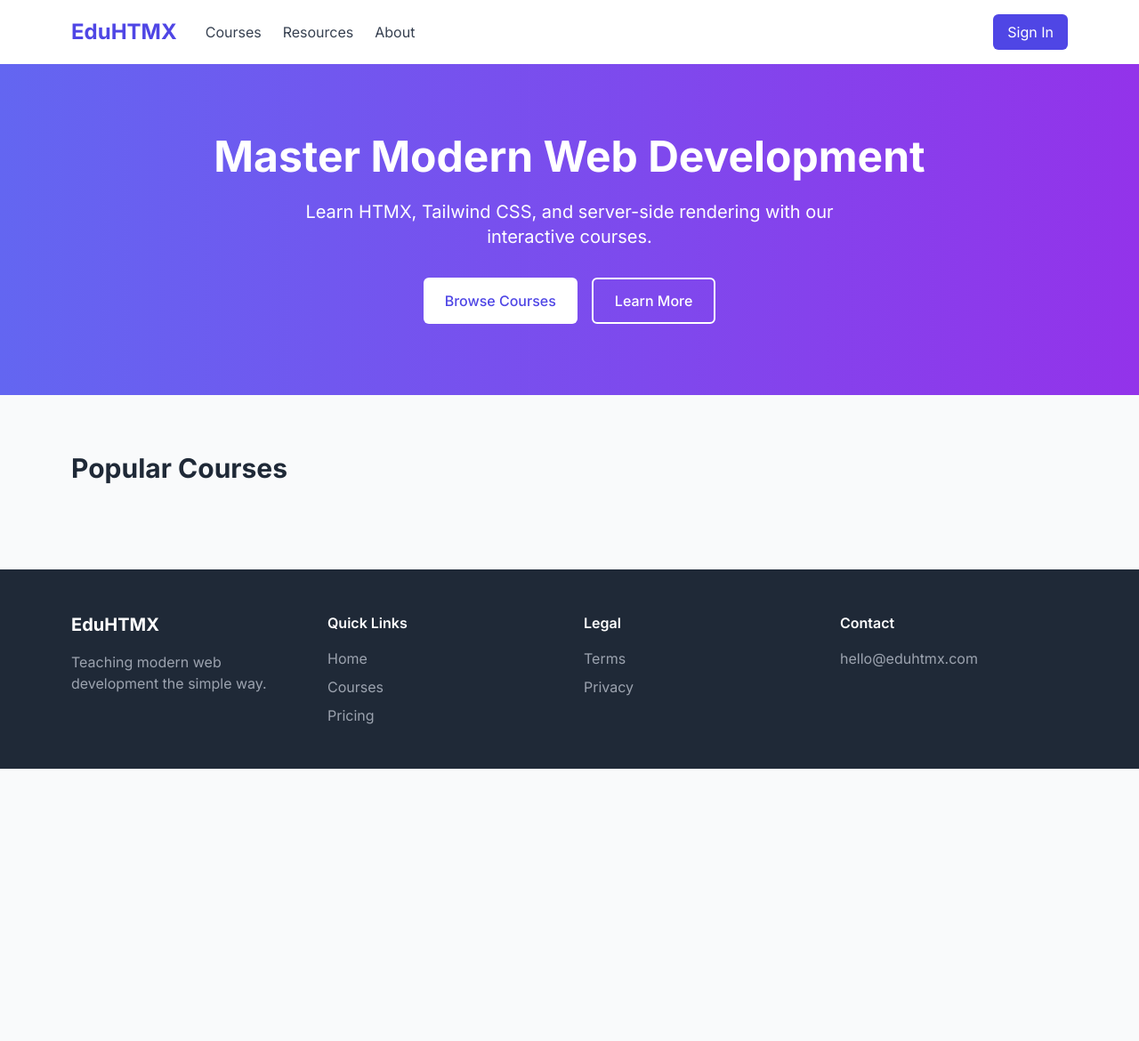
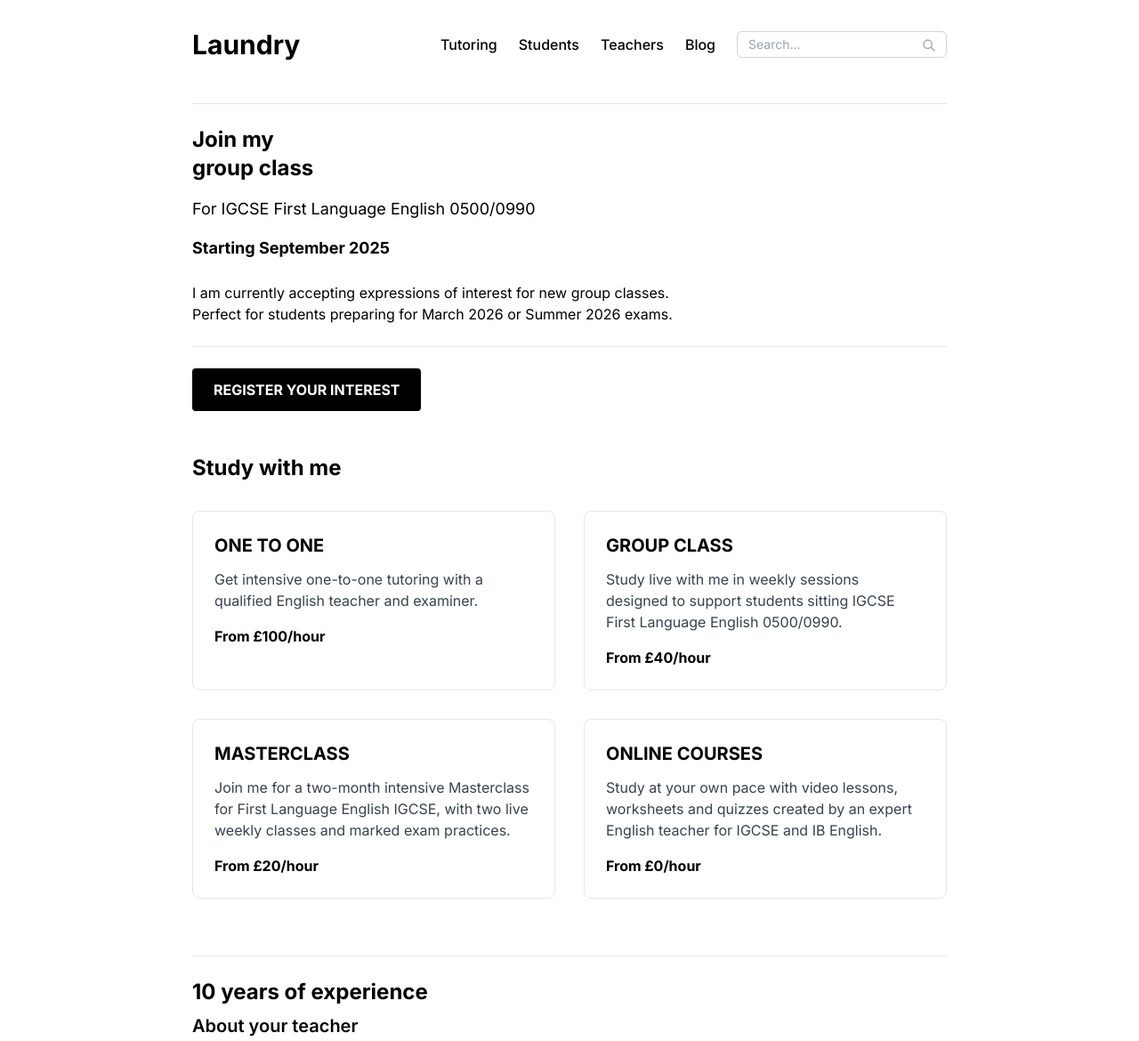
Before and after one commit to U7K4R5H/htmx-vercel-demo, a plain HTML site: page public/index.html in a window 1280 px wide. Shown: the top 1170 px of the page at 89% size. Before the commit the page ends 864 px from the top, so only its background shows below. Drawn offline with nearby package versions, Linux system fonts and the light colour scheme; a script that the page names is missing.

Commit message:
Teach me

```diff
--- a/public/index.html
+++ b/public/index.html
@@ -3,99 +3,148 @@
 <head>
     <meta charset="UTF-8">
     <meta name="viewport" content="width=device-width, initial-scale=1.0">
-    <title>HTMX Education Platform</title>
-    <!-- HTMX -->
+    <title>Laundry - IGCSE English Tutoring</title>
+    <script src="https://cdn.tailwindcss.com"></script>
     <script src="https://unpkg.com/htmx.org@1.9.10"></script>
-    <!-- Tailwind CSS -->
-    <script src="https://cdn.tailwindcss.com"></script>
-    <!-- Inter Font -->
-    <link href="https://fonts.googleapis.com/css2?family=Inter:wght@400;500;600;700&display=swap" rel="stylesheet">
     <style>
+        @import url('https://fonts.googleapis.com/css2?family=Inter:wght@400;500;600;700&display=swap');
         body {
             font-family: 'Inter', sans-serif;
         }
+        .divider {
+            height: 1px;
+            background-color: #e5e7eb;
+            margin: 1.5rem 0;
+        }
+        .service-card {
+            transition: all 0.3s ease;
+            border-bottom: 3px solid transparent;
+        }
+        .service-card:hover {
+            transform: translateY(-5px);
+            border-bottom-color: #000;
+        }
     </style>
 </head>
-<body class="bg-gray-50">
-    <!-- Navigation Bar -->
-    <nav class="bg-white shadow-sm py-4">
-        <div class="max-w-6xl mx-auto px-4 flex justify-between items-center">
-            <div class="flex items-center space-x-8">
-                <a href="#" class="text-2xl font-bold text-indigo-600">EduHTMX</a>
-                <div class="hidden md:flex space-x-6">
-                    <a href="#" class="text-gray-700 hover:text-indigo-600">Courses</a>
-                    <a href="#" class="text-gray-700 hover:text-indigo-600">Resources</a>
-                    <a href="#" class="text-gray-700 hover:text-indigo-600">About</a>
+<body class="bg-white max-w-4xl mx-auto px-6 py-8">
+    <!-- Navigation -->
+    <header class="flex justify-between items-center mb-12">
+        <h1 class="text-3xl font-bold">Laundry</h1>
+        <nav class="hidden md:flex space-x-6 items-center">
+            <a href="#" class="font-medium">Tutoring</a>
+            <a href="#" class="font-medium">Students</a>
+            <a href="#" class="font-medium">Teachers</a>
+            <a href="#" class="font-medium">Blog</a>
+            <div class="relative">
+                <input type="text" placeholder="Search..." class="border border-gray-300 rounded-md py-1 px-3 text-sm">
+                <svg class="w-4 h-4 absolute right-3 top-2 text-gray-400" fill="none" stroke="currentColor" viewBox="0 0 24 24">
+                    <path stroke-linecap="round" stroke-linejoin="round" stroke-width="2" d="M21 21l-6-6m2-5a7 7 0 11-14 0 7 7 0 0114 0z"></path>
+                </svg>
+            </div>
+        </nav>
+        <button class="md:hidden">
+            <svg class="w-6 h-6" fill="none" stroke="currentColor" viewBox="0 0 24 24">
+                <path stroke-linecap="round" stroke-linejoin="round" stroke-width="2" d="M4 6h16M4 12h16M4 18h16"></path>
+            </svg>
+        </button>
+    </header>
+
+    <!-- Mobile Menu (hidden by default) -->
+    <div id="mobile-menu" class="hidden md:hidden mb-8">
+        <a href="#" class="block py-2">Tutoring</a>
+        <a href="#" class="block py-2">Students</a>
+        <a href="#" class="block py-2">Teachers</a>
+        <a href="#" class="block py-2">Blog</a>
+        <div class="relative mt-2">
+            <input type="text" placeholder="Search..." class="w-full border border-gray-300 rounded-md py-1 px-3 text-sm">
         </div>
     </div>
-            <div>
-                <button class="bg-indigo-600 text-white px-4 py-2 rounded-md hover:bg-indigo-700 transition">
-                    Sign In
+
+    <!-- Main Content -->
+    <main>
+        <div class="divider"></div>
+
+        <section class="mb-12">
+            <h2 class="text-2xl font-bold mb-4">Join my<br>group class</h2>
+            <p class="text-lg mb-4">For IGCSE First Language English 0500/0990</p>
+            <p class="text-lg font-bold mb-6">Starting September 2025</p>
+            <p class="mb-6">I am currently accepting expressions of interest for new group classes.<br>
+            Perfect for students preparing for March 2026 or Summer 2026 exams.</p>
+
+            <div class="divider"></div>
+
+            <button class="bg-black text-white font-bold py-3 px-6 rounded hover:bg-gray-800 transition-colors">
+                REGISTER YOUR INTEREST
             </button>
+        </section>
+
+        <!-- Study With Me Section -->
+        <section class="mb-16">
+            <h2 class="text-2xl font-bold mb-8">Study with me</h2>
+
+            <div class="grid md:grid-cols-2 gap-8 mb-12">
+                <!-- ONE TO ONE -->
+                <div class="service-card p-6 border border-gray-200 rounded-lg">
+                    <h3 class="text-xl font-bold mb-3">ONE TO ONE</h3>
+                    <p class="text-gray-700 mb-4">Get intensive one-to-one tutoring with a qualified English teacher and examiner.</p>
+                    <p class="font-bold">From £100/hour</p>
                 </div>
+
+                <!-- GROUP CLASS -->
+                <div class="service-card p-6 border border-gray-200 rounded-lg">
+                    <h3 class="text-xl font-bold mb-3">GROUP CLASS</h3>
+                    <p class="text-gray-700 mb-4">Study live with me in weekly sessions designed to support students sitting IGCSE First Language English 0500/0990.</p>
+                    <p class="font-bold">From £40/hour</p>
                 </div>
-    </nav>
 
-    <!-- Hero Section -->
-    <section class="bg-gradient-to-r from-indigo-500 to-purple-600 text-white py-20">
-        <div class="max-w-6xl mx-auto px-4 text-center">
-            <h1 class="text-4xl md:text-5xl font-bold mb-6">Master Modern Web Development</h1>
-            <p class="text-xl mb-8 max-w-2xl mx-auto">
-                Learn HTMX, Tailwind CSS, and server-side rendering with our interactive courses.
-            </p>
-            <div class="flex flex-col sm:flex-row justify-center gap-4">
-                <button class="bg-white text-indigo-600 px-6 py-3 rounded-md font-medium hover:bg-gray-100 transition">
-                    Browse Courses
-                </button>
-                <button class="bg-transparent border-2 border-white px-6 py-3 rounded-md font-medium hover:bg-white hover:text-indigo-600 transition">
-                    Learn More
-                </button>
+                <!-- MASTERCLASS -->
+                <div class="service-card p-6 border border-gray-200 rounded-lg">
+                    <h3 class="text-xl font-bold mb-3">MASTERCLASS</h3>
+                    <p class="text-gray-700 mb-4">Join me for a two-month intensive Masterclass for First Language English IGCSE, with two live weekly classes and marked exam practices.</p>
+                    <p class="font-bold">From £20/hour</p>
+                </div>
+
+                <!-- ONLINE COURSES -->
+                <div class="service-card p-6 border border-gray-200 rounded-lg">
+                    <h3 class="text-xl font-bold mb-3">ONLINE COURSES</h3>
+                    <p class="text-gray-700 mb-4">Study at your own pace with video lessons, worksheets and quizzes created by an expert English teacher for IGCSE and IB English.</p>
+                    <p class="font-bold">From £0/hour</p>
                 </div>
             </div>
         </section>
 
-    <!-- Course Grid (Loaded via HTMX) -->
-    <section class="py-16 max-w-6xl mx-auto px-4">
-        <h2 class="text-3xl font-bold mb-8 text-gray-800">Popular Courses</h2>
-        <div
-            id="course-grid"
-            class="grid md:grid-cols-2 lg:grid-cols-3 gap-8"
-            hx-get="/api/courses"
-            hx-trigger="load"
-        >
-            <!-- Courses will be loaded here dynamically -->
+        <!-- About Your Teacher Section -->
+        <section class="mb-16">
+            <div class="divider"></div>
+
+            <h2 class="text-2xl font-bold mb-2">10 years of experience</h2>
+            <h3 class="text-xl font-semibold mb-6">About your teacher</h3>
+
+            <div class="grid md:grid-cols-2 gap-8 items-center">
+                <div>
+                    <p class="mb-4">My name is Sarah and I've been teaching for ten years, working in the UK and China.</p>
+                    <p class="mb-4">Working as a teacher, tutor and examiner has given me a unique insight into finding ways to help students achieve their goals, whether that's for IGCSE or IB English.</p>
+                    <p class="mb-6">I'm passionate about making educational resources that can help both students and teachers in the classroom.</p>
+
+                    <button class="bg-black text-white font-bold py-3 px-6 rounded hover:bg-gray-800 transition-colors">
+                        LEARN MORE ABOUT ME
+                    </button>
+                </div>
+
+                <div class="bg-gray-100 h-64 rounded-lg flex items-center justify-center">
+                    <!-- Placeholder for teacher image -->
+                    <span class="text-gray-400">Teacher Photo</span>
+                </div>
             </div>
         </section>
+    </main>
 
-    <!-- Footer -->
-    <footer class="bg-gray-800 text-white py-12">
-        <div class="max-w-6xl mx-auto px-4 grid grid-cols-1 md:grid-cols-4 gap-8">
-            <div>
-                <h3 class="text-xl font-bold mb-4">EduHTMX</h3>
-                <p class="text-gray-400">
-                    Teaching modern web development the simple way.
-                </p>
-            </div>
-            <div>
-                <h4 class="font-semibold mb-4">Quick Links</h4>
-                <ul class="space-y-2">
-                    <li><a href="#" class="text-gray-400 hover:text-white">Home</a></li>
-                    <li><a href="#" class="text-gray-400 hover:text-white">Courses</a></li>
-                    <li><a href="#" class="text-gray-400 hover:text-white">Pricing</a></li>
-                </ul>
-            </div>
-            <div>
-                <h4 class="font-semibold mb-4">Legal</h4>
-                <ul class="space-y-2">
-                    <li><a href="#" class="text-gray-400 hover:text-white">Terms</a></li>
-                    <li><a href="#" class="text-gray-400 hover:text-white">Privacy</a></li>
-                </ul>
-            </div>
-            <div>
-                <h4 class="font-semibold mb-4">Contact</h4>
-                <p class="text-gray-400">hello@eduhtmx.com</p>
-            </div>
-        </div>
-    </footer>
+    <!-- HTMX Script for Mobile Menu Toggle -->
+    <script>
+        document.querySelector('button.md:hidden').addEventListener('click', function() {
+            const menu = document.getElementById('mobile-menu');
+            menu.classList.toggle('hidden');
+        });
+    </script>
 </body>
 </html>
```
Lines whose indentation alone changed are shown as unchanged.
